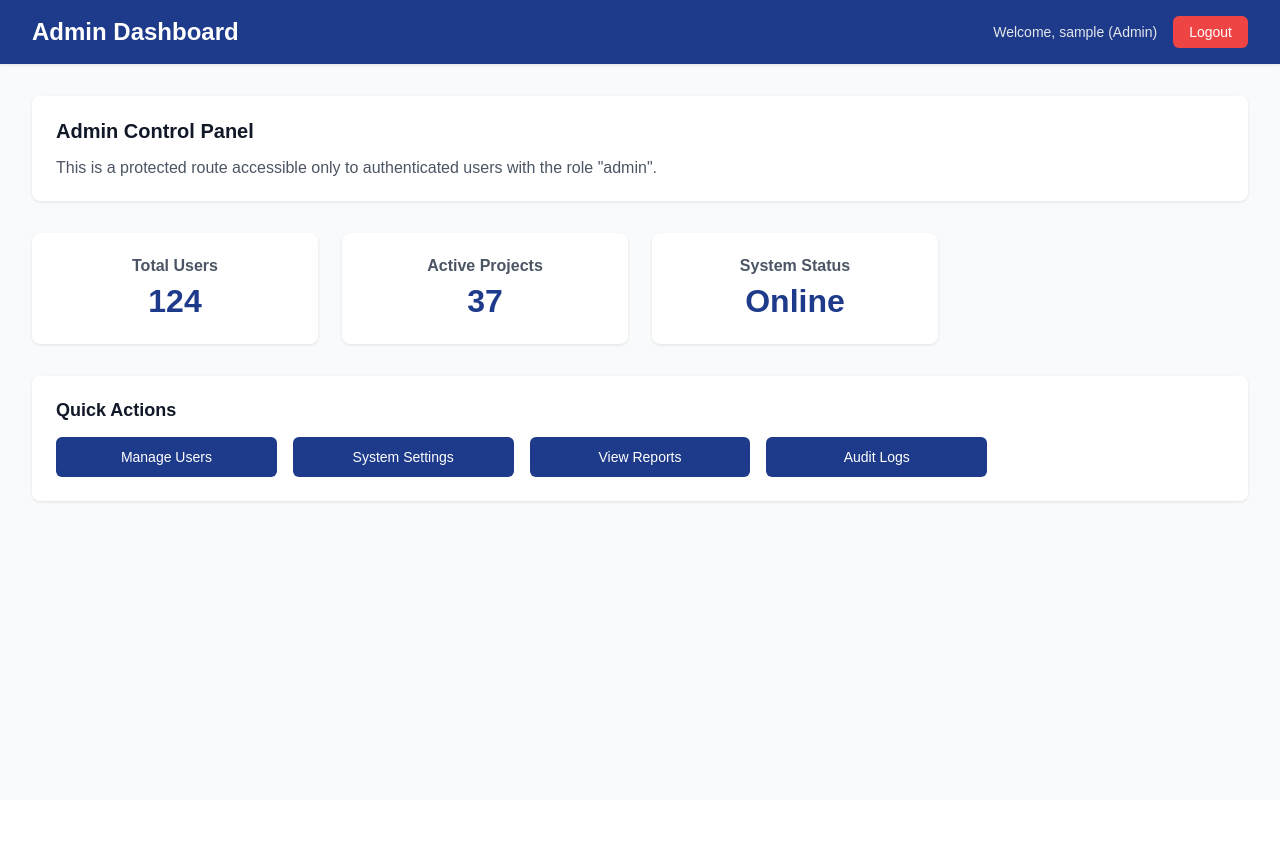
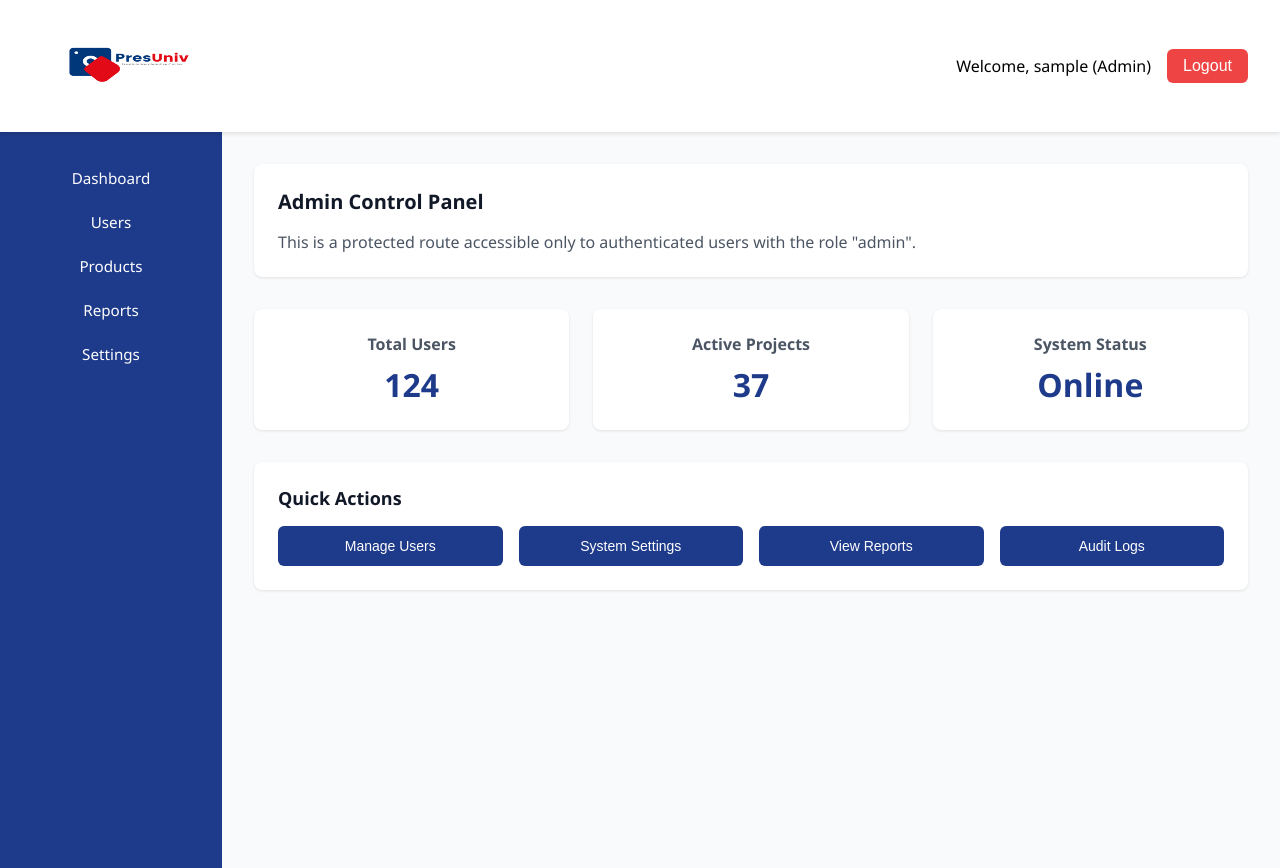
Before and after one commit to tannpsy/RIYAN_shop, a React (Vite) app: page /admin in a window 1280 px wide. Before the commit the page ends 800 px from the top, so only its background shows below. Built offline with nearby package versions, Linux system fonts and the light colour scheme; sample sign-in values are in the browser's storage.

Commit message:
Admin Dashboard update

```diff
--- a/package.json
+++ b/package.json
@@ -10,6 +10,7 @@
     "preview": "vite preview"
   },
   "dependencies": {
+    "lucide-react": "^0.508.0",
     "react": "^19.1.0",
     "react-dom": "^19.1.0",
     "react-icons": "^5.5.0",
--- a/src/css/Dashboard.css
+++ b/src/css/Dashboard.css
@@ -1,26 +1,26 @@
-/* Dashboard.css */
-
-/* Main dashboard container */
-.dashboard-container {
+/* Layout utama */
+.dashboard-layout {
+  display: flex;
+  flex-direction: column;
   min-height: 100vh;
-  background-color: #f9fafb;
-  font-family: Arial, sans-serif;
 }
 
-/* Header styling */
-.dashboard-header {
+/* Top navbar */
+.top-navbar {
   display: flex;
   justify-content: space-between;
   align-items: center;
+  background-color: white;
+  color: white;
   padding: 1rem 2rem;
-  background-color: white;
-  box-shadow: 0 1px 3px rgba(0, 0, 0, 0.1);
+  box-shadow: 0 2px 4px rgba(0,0,0,0.1);
+  z-index: 100;
 }
 
-.dashboard-header h1 {
-  font-size: 1.5rem;
-  color: #111827;
-  margin: 0;
+.top-navbar .logo-img {
+  height: 100px;
+  weight: 100px;
+  margin-left: 30px;
 }
 
 .user-actions {
@@ -30,8 +30,8 @@
 }
 
 .user-actions span {
-  font-size: 0.875rem;
-  color: #4b5563;
+  font-size: 1rem;
+  color: black;
 }
 
 .logout-button {
@@ -40,7 +40,7 @@
   border: none;
   padding: 0.5rem 1rem;
   border-radius: 0.375rem;
-  font-size: 0.875rem;
+  font-size: 1rem;
   cursor: pointer;
   transition: background-color 0.2s;
 }
@@ -49,8 +49,47 @@
   background-color: #dc2626;
 }
 
-/* Dashboard content */
-.dashboard-content {
+/* Wrapper untuk sidebar dan konten utama */
+.main-wrapper {
+  display: flex;
+  flex: 1;
+  min-height: calc(100vh - 64px); /* dikurangi tinggi navbar */
+  background-color: #f9fafb;
+}
+
+/* Sidebar */
+.sidebar {
+  width: 190px;
+  background-color: #1e3a8a;
+  color: white;
+  padding: 1.5rem 1rem;
+  display: flex;
+  flex-direction: column;
+  align-items: center;
+}
+
+.sidebar-nav ul {
+  list-style: none;
+  padding: 0;
+  margin: 0;
+  width: 100%;
+}
+
+.sidebar-nav li {
+  padding: 0.75rem 1rem;
+  cursor: pointer;
+  border-radius: 0.375rem;
+  text-align: center;
+  font-size: 0.95rem;
+}
+
+.sidebar-nav li:hover {
+  background-color: #3b82f6;
+}
+
+/* Main content */
+.dashboard-container {
+  flex: 1;
   padding: 2rem;
 }
 
@@ -104,24 +143,11 @@
   margin: 0;
 }
 
-/* Admin specific styles */
-.admin-dashboard .dashboard-header {
-  background-color: #1e3a8a;
-  color: white;
-}
-
-.admin-dashboard .dashboard-header h1 {
-  color: white;
-}
-
-.admin-dashboard .user-actions span {
-  color: #e5e7eb;
-}
-
 .admin-stat .stat-number {
   color: #1e3a8a;
 }
 
+/* Admin controls section */
 .admin-controls {
   background-color: white;
   padding: 1.5rem;
@@ -157,13 +183,12 @@
   background-color: #1e40af;
 }
 
-/* Responsive adjustments */
+/* Responsive */
 @media (max-width: 768px) {
-  .dashboard-header {
+  .top-navbar {
     flex-direction: column;
     align-items: flex-start;
     gap: 1rem;
-    padding: 1rem;
   }
 
   .user-actions {
@@ -171,7 +196,17 @@
     justify-content: space-between;
   }
 
-  .dashboard-content {
+  .main-wrapper {
+    flex-direction: column;
+  }
+
+  .sidebar {
+    width: 100%;
+    flex-direction: row;
+    justify-content: space-around;
+  }
+
+  .dashboard-container {
     padding: 1rem;
   }
 
--- a/src/pages/admin/AdminDashboard.jsx
+++ b/src/pages/admin/AdminDashboard.jsx
@@ -6,7 +6,6 @@ export default function AdminDashboard() {
   const [username, setUsername] = useState('');
 
   useEffect(() => {
-    // Get the username when the component mounts
     setUsername(AuthService.getUsername());
   }, []);
 
@@ -15,16 +14,35 @@ export default function AdminDashboard() {
   };
 
   return (
-    <div className="dashboard-container admin-dashboard">
-      <header className="dashboard-header">
-        <h1>Admin Dashboard</h1>
+    <div className="dashboard-layout">
+      {/* Top Navbar */}
+      <header className="top-navbar">
+        <div className="logo">
+          <img src="/logo3.png" alt="Logo" className="logo-img" />
+        </div>
         <div className="user-actions">
           <span>Welcome, {username} (Admin)</span>
           <button onClick={handleLogout} className="logout-button">Logout</button>
         </div>
       </header>
 
-      <main className="dashboard-content">
+      {/* Wrapper for sidebar and content */}
+      <div className="main-wrapper">
+        {/* Sidebar */}
+        <aside className="sidebar">
+          <nav className="sidebar-nav">
+            <ul>
+              <li>Dashboard</li>
+              <li>Users</li>
+              <li>Products</li>
+              <li>Reports</li>
+              <li>Settings</li>
+            </ul>
+          </nav>
+        </aside>
+
+        {/* Main Content */}
+        <main className="dashboard-container">
           <div className="dashboard-card">
             <h2>Admin Control Panel</h2>
             <p>This is a protected route accessible only to authenticated users with the role "admin".</p>
@@ -56,5 +74,6 @@ export default function AdminDashboard() {
           </div>
         </main>
       </div>
+    </div>
   );
 }
```
Also changed, not shown: 1 other file (tests, documents, lock files or other folders). Lines whose indentation alone changed are shown as unchanged.
